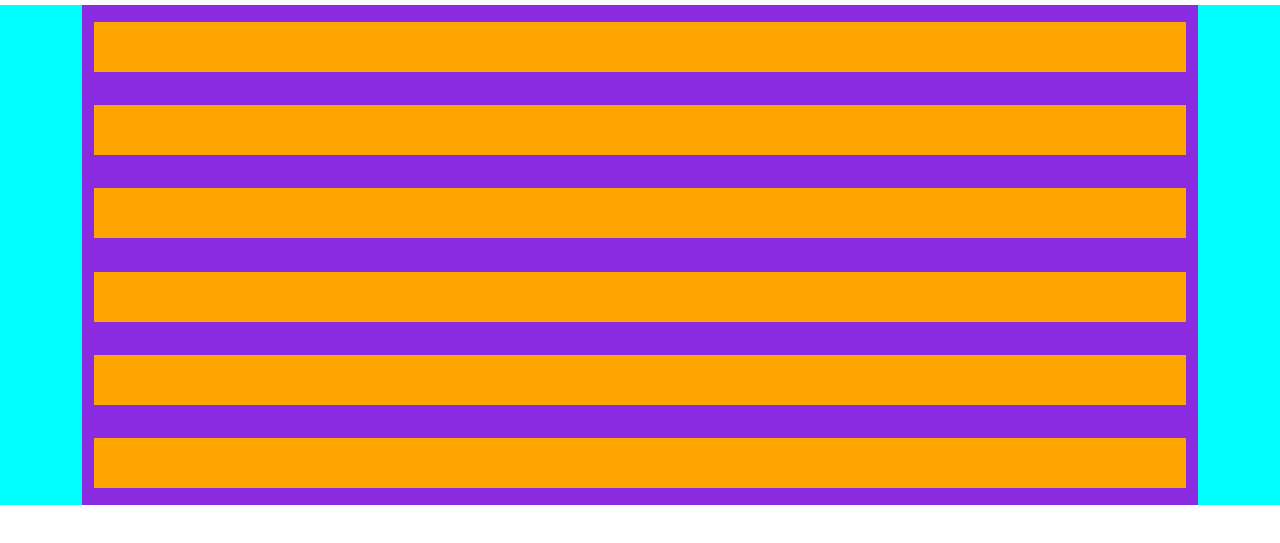
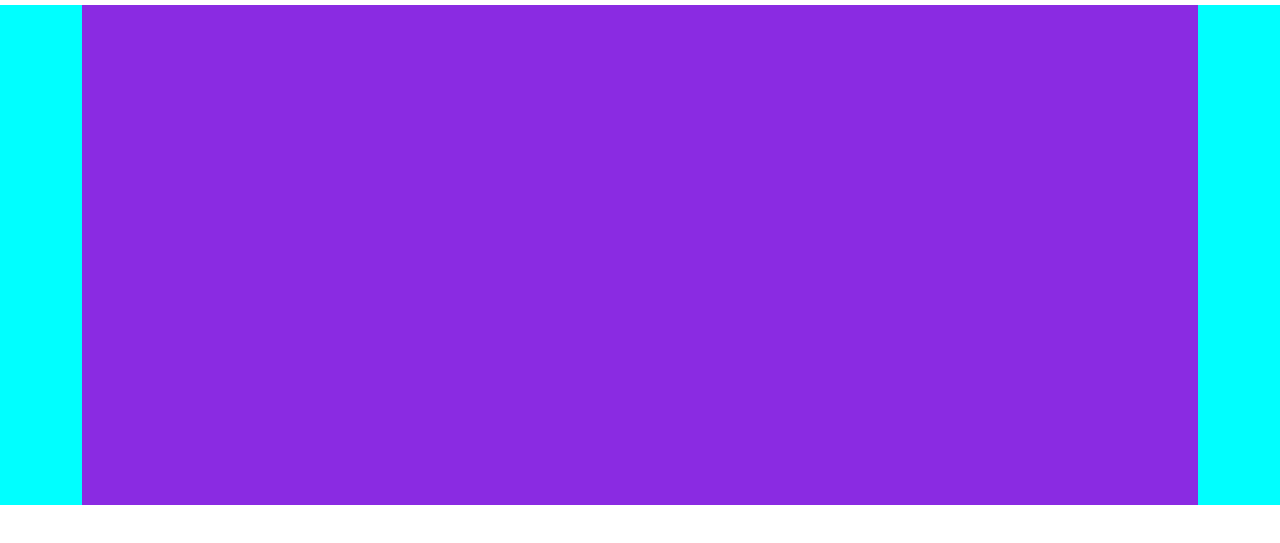
Before and after one commit to Pacciatore/js-our-team, a plain HTML site: page index.html in a window 1280 px wide. Shown: the part 83-626 px from the top of the page. Drawn offline with nearby package versions, Linux system fonts and the light colour scheme.

Commit message:
Eliminazione html superfluo

```diff
--- a/index.html
+++ b/index.html
@@ -42,12 +42,7 @@
         <div class="container">
 
             <div id="team-display" class="container d-flex justify-content-around align-items-center flex-wrap">
-                <div class="col-12"></div>
-                <div class="col-12"></div>
-                <div class="col-12"></div>
-                <div class="col-12"></div>
-                <div class="col-12"></div>
-                <div class="col-12"></div>
+
             </div>
 
         </div>
```
